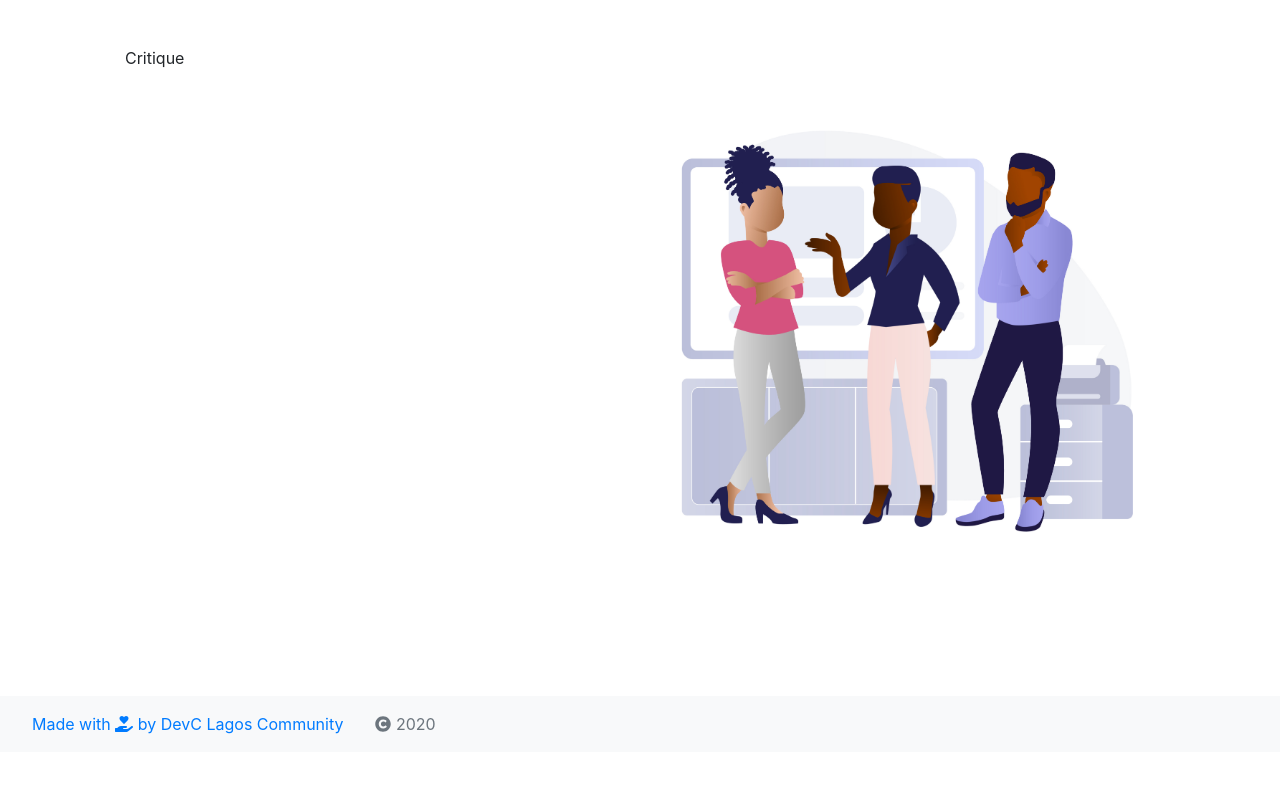
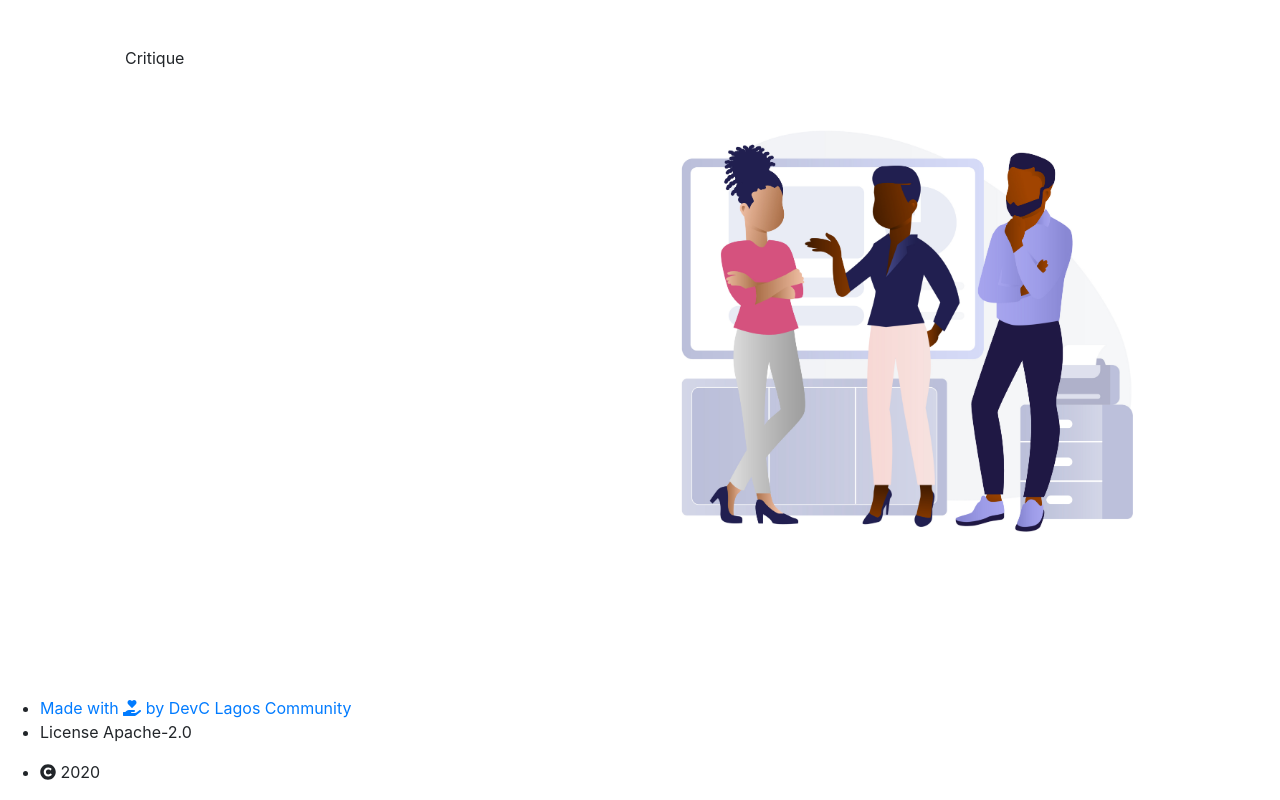
Before and after one commit to emmaodia/contributetoit, a React (Create React App) app in the folder client/: page / in a window 1280 px wide. Shown: the part 1828-2628 px from the top of the page. Before the commit the page ends 2580 px from the top, so only its background shows below. Built offline with nearby package versions, Linux system fonts and the light colour scheme.

Commit message:
Refactored Footer.

```diff
--- a/client/src/component/Footer.js
+++ b/client/src/component/Footer.js
@@ -1,10 +1,4 @@
-import React, { useState } from 'react';
-import {
-  Navbar,
-  Nav,
-  NavItem,
-  NavLink
-} from 'reactstrap';
+import React from 'react';
 
 import { FontAwesomeIcon } from '@fortawesome/react-fontawesome'
 import { faHandHoldingHeart, faCopyright } from '@fortawesome/free-solid-svg-icons'
@@ -13,14 +7,28 @@ import { faHandHoldingHeart, faCopyright } from '@fortawesome/free-solid-svg-ico
 const element = <FontAwesomeIcon icon={faHandHoldingHeart} />
 const copyright = <FontAwesomeIcon icon={faCopyright} />
 
-const Footer = (props) => {
-  const [isOpen, setIsOpen] = useState(false);
-
-  const toggle = () => setIsOpen(!isOpen);
+const Footer = () => {
 
   return (
     <div>
-      <Navbar color="light" light expand="md">
+      <ul className="flex justify-between">
+        <li className="mr-6">
+          <a className="text-blue-500 hover:text-blue-800" href="https://fb.com/groups/devclagos" target="_blank">Made with {element} by DevC Lagos Community</a>
+        </li>
+        <li className="mr-6">
+          <p className="text-blue-500 hover:text-blue-800">License Apache-2.0</p>
+        </li>
+        <li className="mr-6">
+          <p className="text-gray-400 cursor-not-allowed" href="#">{copyright} 2020</p>
+        </li>
+      </ul>
+    </div>
+  );
+}
+
+export default Footer;
+
+{/* <Navbar color="light" light expand="md">
         <Nav className="center">
         <NavItem>
             <NavLink href="https://fb.com/groups/devclagos" target="_blank">Made with {element} by DevC Lagos Community</NavLink>
@@ -29,9 +37,4 @@ const Footer = (props) => {
           <NavLink disabled href="#">{copyright} 2020</NavLink>
         </NavItem>
         </Nav>
-      </Navbar>
-    </div>
-  );
-}
-
-export default Footer;
+      </Navbar> */}
```
